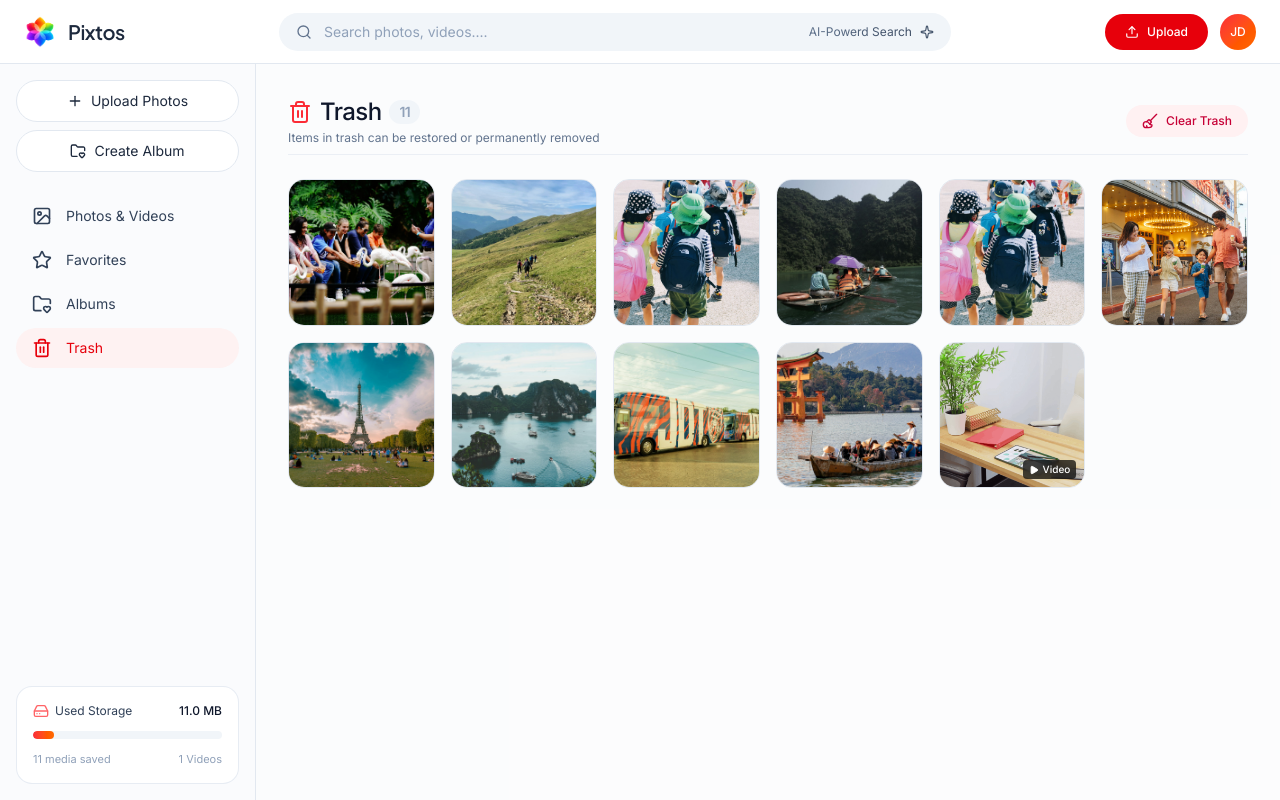
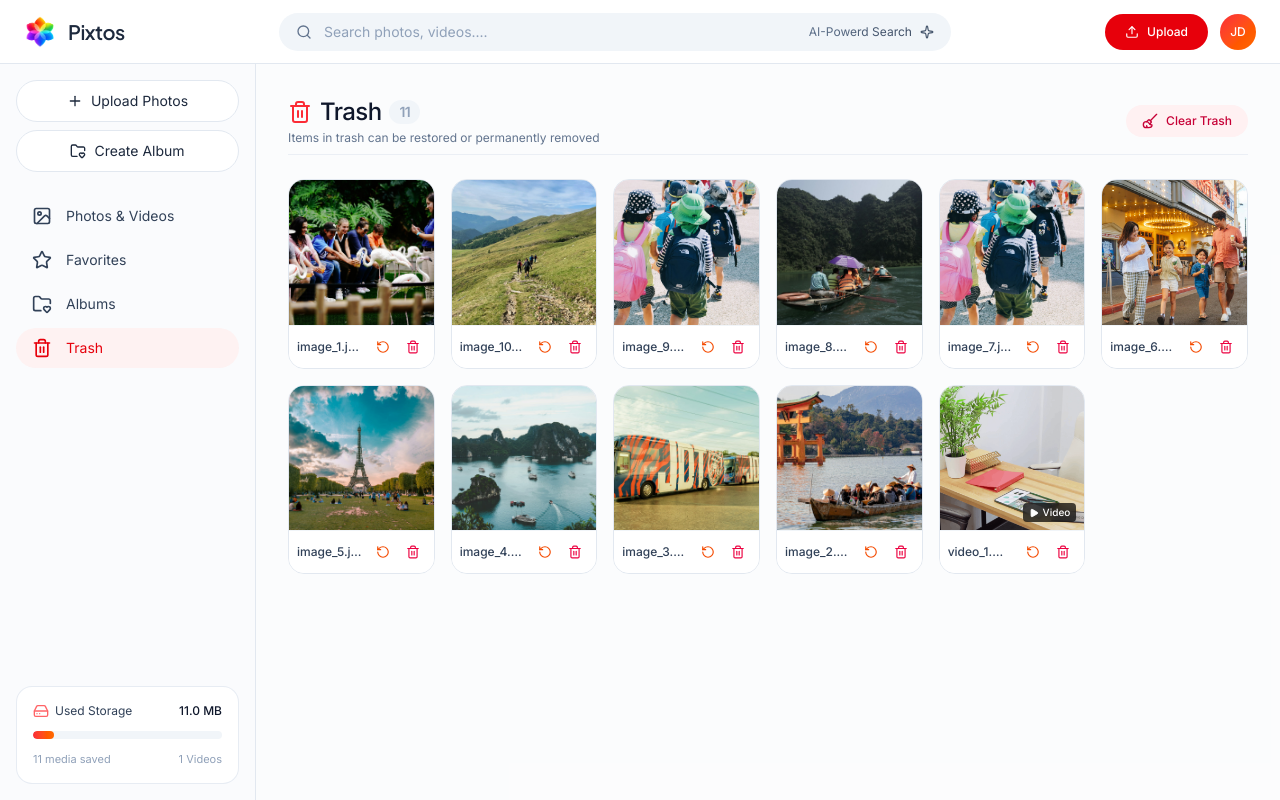
Before and after one commit to codexmish/Pixtos-Client, a Next.js app: page /trash in a window 1280 px wide. Built offline with nearby package versions, Linux system fonts and the light colour scheme; a web font is replaced by a local one.

Commit message:
trash page full done

```diff
--- a/src/app/(service)/trash/page.tsx
+++ b/src/app/(service)/trash/page.tsx
@@ -2,7 +2,13 @@
 import type { Media } from "@/components/module/photos/PhotoGird";
 import { useEffect, useState } from "react";
 import { DUMMY_MEDIA } from "../page";
-import { Divide, MopIcon, PlayIcon, Trash2Icon } from "lucide-react";
+import {
+  Divide,
+  MopIcon,
+  PlayIcon,
+  RotateCcwIcon,
+  Trash2Icon,
+} from "lucide-react";
 import { Spinner } from "@/components/ui/spinner";
 import Image from "next/image";
 
@@ -24,6 +30,14 @@ const TrashPage = () => {
 
   const handleEmptyTrash = async () => {
     console.log("handle empty trash");
+  };
+
+  const handleRestore = async (id: string) => {
+    console.log(id);
+  };
+
+  const handleDeletePermanent = async (id: string) => {
+    console.log(id);
   };
 
   return (
@@ -95,6 +109,32 @@ const TrashPage = () => {
                     </div>
                   )}
                 </div>
+
+                <div className="p-2 flex items-center justify-between bg-white border-t border-slate-100">
+                  <span className="text-xs font-medium text-slate-700 truncate pr-2">
+                    {photo.title}
+                  </span>
+
+                  <div className="flex items-center gap-1 shrink-0">
+                    <button
+                      onClick={() => handleRestore(photo._id)}
+                      type="button"
+                      className="p-1.5 hover:bg-orange-50 text-orange-600 rounded-lg transition cursor-pointer"
+                      title="Restor to Library"
+                    >
+                      <RotateCcwIcon className="size-3.5" />
+                    </button>
+
+                    <button
+                      onClick={() => handleDeletePermanent(photo._id)}
+                      type="button"
+                      className="p-1.5 hover:bg-rose-50 text-rose-600 rounded-lg transition cursor-pointer"
+                      title="Delete permanently"
+                    >
+                      <Trash2Icon className="size-3.5" />
+                    </button>
+                  </div>
+                </div>
               </div>
             );
           })}
```
